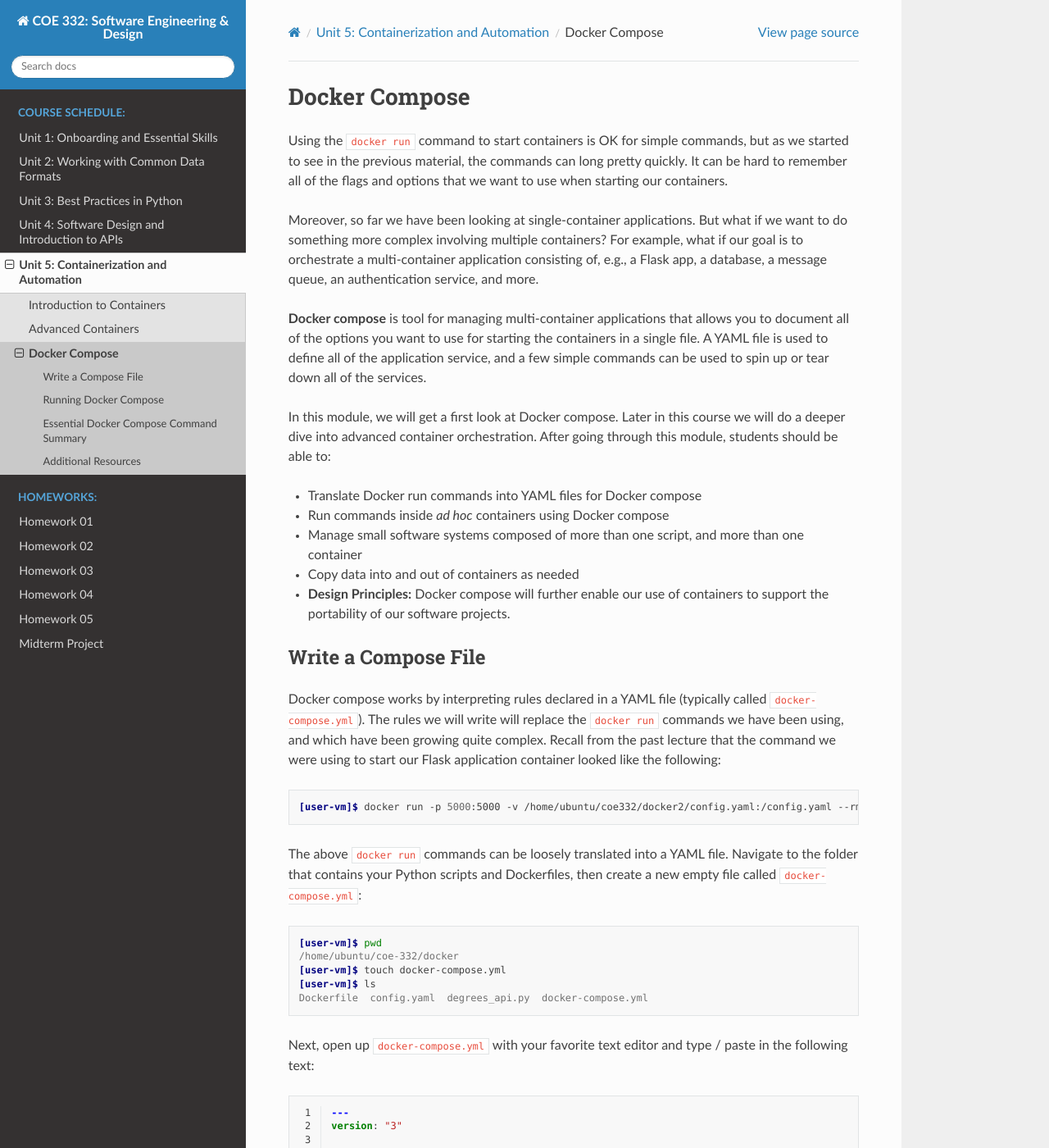
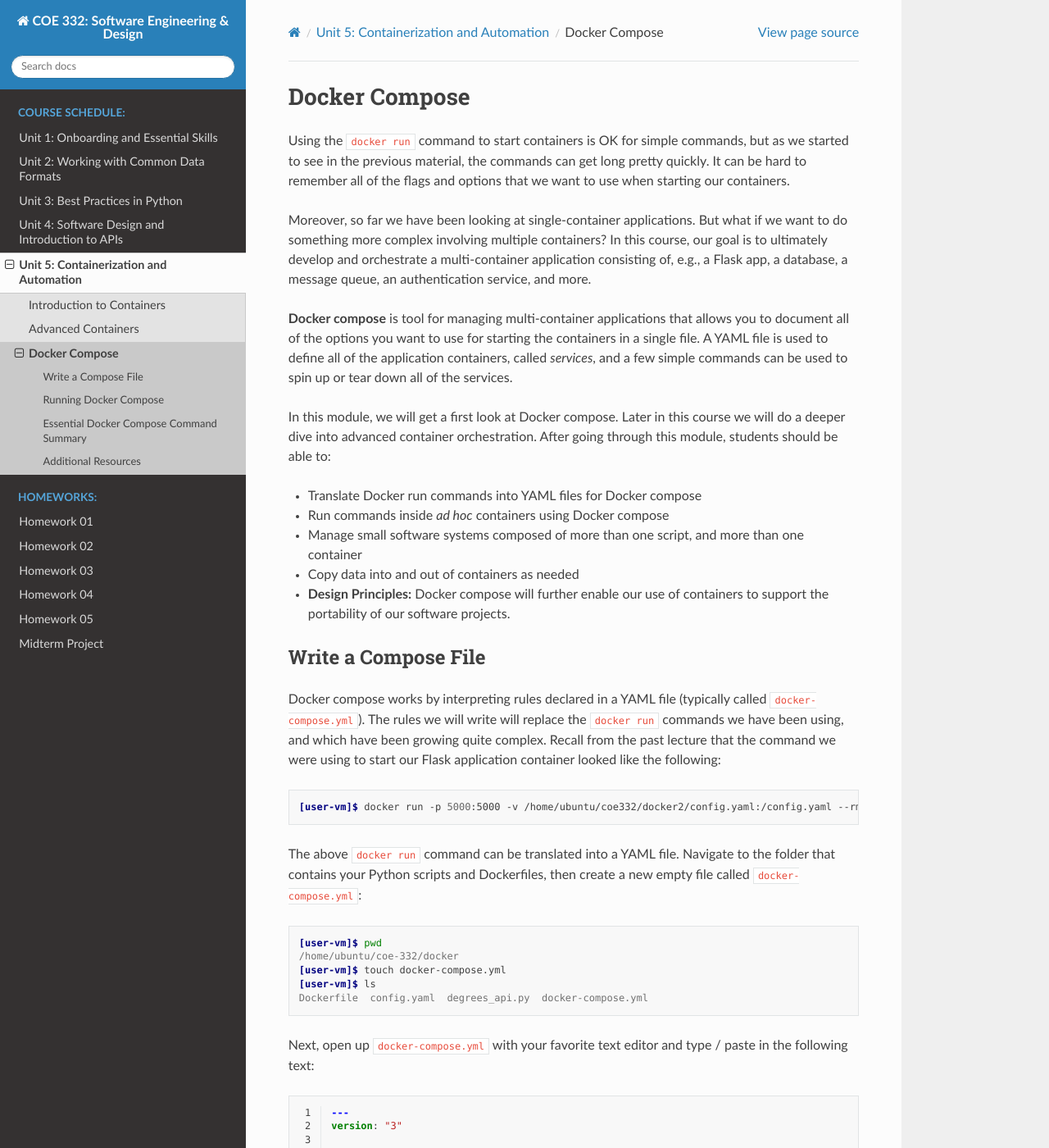
Before and after one commit to TACC/coe-332-sp23, a Sphinx documentation site: the page built from docs/unit05/docker_compose.rst, in a window 1280 px wide and 1400 px high. Shown: the whole window at 82% size. Built offline with Sphinx 7.4.7 and the Read the Docs theme 2.0.0, drawn with Linux system fonts in a browser that asks for light colours; some of the changed text lies outside the part shown.

Commit message:
clean up

```diff
--- a/docs/unit05/containers_2.rst
+++ b/docs/unit05/containers_2.rst
@@ -584,8 +584,8 @@
 We won't add the configuration file to the image. Instead, we'll allow operators to write their own and
 add it directly to the container. How will we do that?
 
-We'll use Docker volume mount. In Docker, a volume mount allows you to add files and directories from the host
-computer to a container. To add a volume mount, use the ``-v </path/on/host:/path/in/container>`` format.
+We'll use a Docker volume mount. In Docker, a volume mount allows you to add files and directories from the host
+computer to a container. To add a volume mount, use the ``-v </path/on/host>:</path/in/container>`` format.
 
 
 .. note::
--- a/docs/unit05/docker_compose.rst
+++ b/docs/unit05/docker_compose.rst
@@ -2,19 +2,19 @@
 ==============
 
 Using the ``docker run`` command to start containers is OK for simple commands, but as
-we started to see in the previous material, the commands can long pretty quickly. It can be
+we started to see in the previous material, the commands can get long pretty quickly. It can be
 hard to remember all of the flags and options that we want to use when starting our
 containers.
 
 Moreover, so far we have been looking at single-container applications.
-But what if we want to do something more complex involving multiple containers? For example,
-what if our goal is to orchestrate a multi-container
+But what if we want to do something more complex involving multiple containers? In this course,
+our goal is to ultimately develop and orchestrate a multi-container
 application consisting of, e.g., a Flask app, a database, a message queue, an
 authentication service, and more.
 
 **Docker compose** is tool for managing multi-container applications that allows you to document
 all of the options you want to use for starting the containers in a single file. A YAML
-file is used to define all of the application service, and a few simple commands
+file is used to define all of the application containers, called *services*, and a few simple commands
 can be used to spin up or tear down all of the services.
 
 In this module, we will get a first look at Docker compose. Later in this course
@@ -43,7 +43,7 @@
 
    [user-vm]$ docker run -p 5000:5000 -v /home/ubuntu/coe332/docker2/config.yaml:/config.yaml --rm jstubbs/degrees_api
 
-The above ``docker run`` commands can be loosely translated into a YAML file.
+The above ``docker run`` command can be translated into a YAML file.
 Navigate to the folder that contains your Python scripts and Dockerfiles, then
 create a new empty file called ``docker-compose.yml``:
 
@@ -85,7 +85,8 @@
 
 The ``services`` section defines the configuration of individual container
 instances that we want to orchestrate. In our case, we define just one container
-called ``flask-app``.
+called ``flask-app``. We can use any allowable name for the services we defined, but each
+name should be unique within the docker-compose.yml file.
 
 The ``flask-app`` service is configured with its own Docker image, including A
 reference to a Dockerfile to be used to ``build`` the image,
@@ -122,9 +123,9 @@
 searches your current directory for ``docker-compose.yml`` and checks that it
 contains only valid syntax.
 
-To run our Flask application container, we simply use the ``docker-compose up`` verb, to start up all
-the containers. Alternatively, we could use ``docker-compose run``
-and pass the name of the service, in this case, ``flask-app``:
+To run our Flask application container, we simply use the ``docker-compose up`` verb, which will start up all
+containers defined in the file. Alternatively, we could use ``docker-compose run``
+and pass the name of a service to run, in this case, ``flask-app``:
 
 .. code-block:: console
 
```
Also changed, not shown: other parts of docs/unit05/containers_2.rst (+1 -1 lines).
